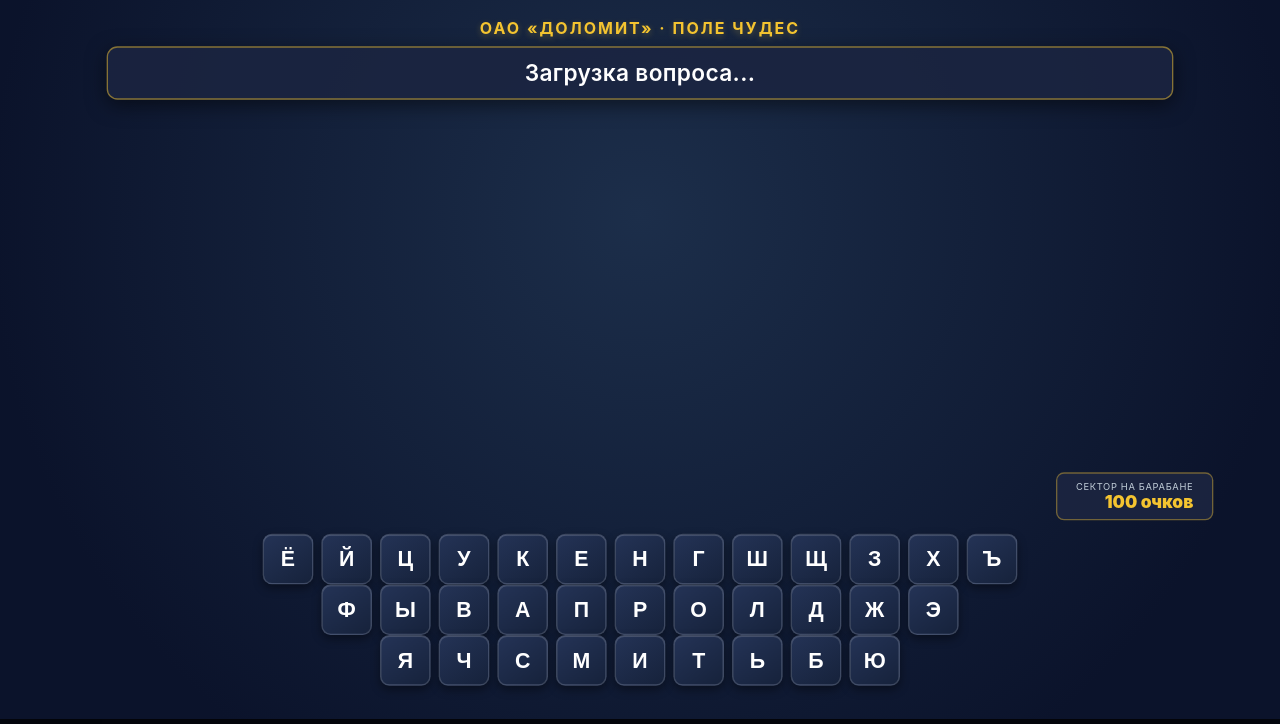
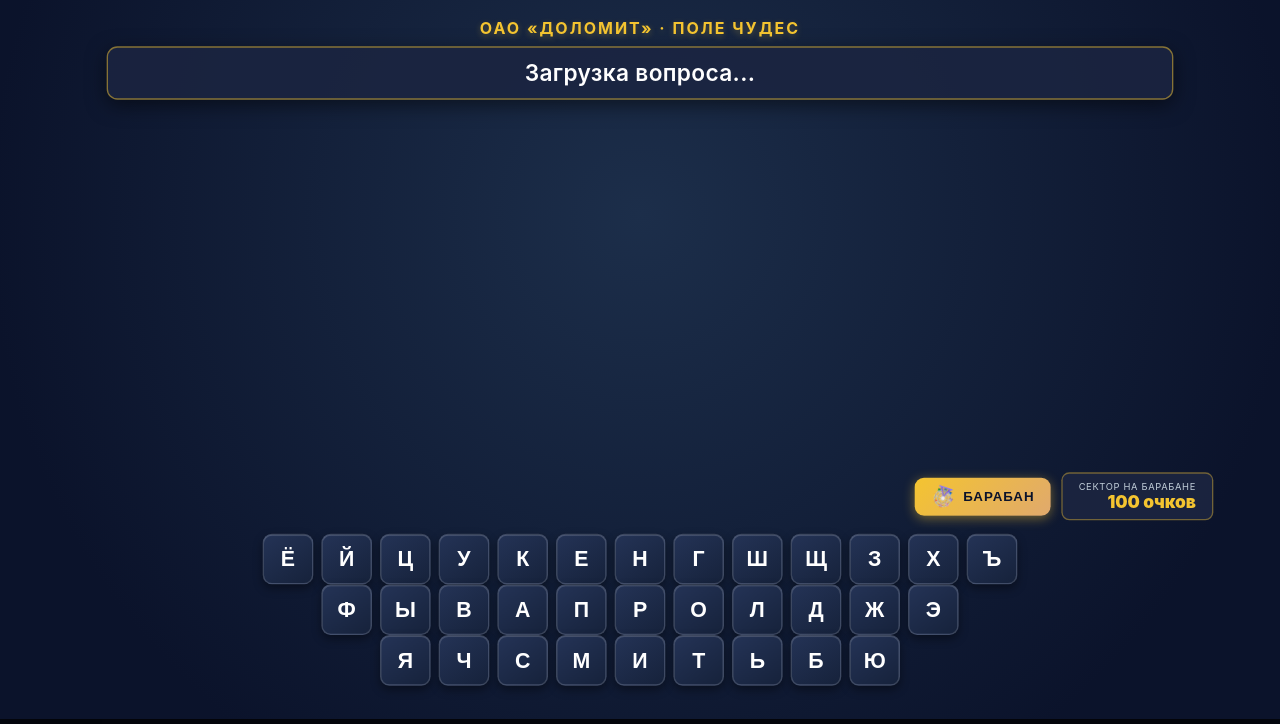
Before and after one commit to Scrouly/Field-of-Miracles, a Django app: template templates/display/index.html in a window 1280 px wide. Shown: the part 41-765 px from the top of the page. Run offline with Django 5.2, Linux system fonts and the light colour scheme; the template is opened without the code that fills it, so the values that code supplies are empty; parts of the project's set-up code (start-up, migrations or seed data) failed here and were passed over.

Commit message:
feat(display): add direct wheel access button, interactive overlay controls, and hotkey R

```diff
--- a/static/display/display.css
+++ b/static/display/display.css
@@ -230,12 +230,65 @@ html, body {
   color: var(--gold-primary);
 }
 
+.wheel-action-group {
+  display: flex;
+  align-items: center;
+  gap: 16px;
+}
+
+.btn-show-wheel {
+  display: flex;
+  align-items: center;
+  gap: 12px;
+  background: linear-gradient(135deg, #f4c430, #e0a96d);
+  color: #0b132b;
+  border: none;
+  border-radius: 14px;
+  padding: 12px 24px;
+  font-size: 20px;
+  font-weight: 800;
+  text-transform: uppercase;
+  letter-spacing: 1.5px;
+  cursor: pointer;
+  box-shadow: 0 4px 18px rgba(244, 196, 48, 0.45);
+  transition: transform 0.15s ease, box-shadow 0.2s ease, filter 0.2s ease;
+  user-select: none;
+}
+
+.btn-show-wheel:hover {
+  transform: translateY(-2px) scale(1.03);
+  box-shadow: 0 6px 24px rgba(244, 196, 48, 0.65);
+  filter: brightness(1.08);
+}
+
+.btn-show-wheel:active {
+  transform: translateY(1px) scale(0.98);
+}
+
+.btn-show-wheel .wheel-icon {
+  font-size: 28px;
+  display: inline-block;
+  animation: spinSlow 12s linear infinite;
+}
+
+@keyframes spinSlow {
+  from { transform: rotate(0deg); }
+  to { transform: rotate(360deg); }
+}
+
 .sector-indicator {
   background: rgba(28, 37, 65, 0.9);
   border: 2px solid rgba(244, 196, 48, 0.4);
   border-radius: 12px;
-  padding: 10px 28px;
+  padding: 10px 24px;
   text-align: right;
+  cursor: pointer;
+  transition: border-color 0.2s ease, transform 0.15s ease;
+}
+
+.sector-indicator:hover {
+  border-color: var(--gold-primary);
+  transform: translateY(-2px);
 }
 
 .sector-label {
--- a/templates/display/index.html
+++ b/templates/display/index.html
@@ -27,9 +27,15 @@
     <!-- Панель игроков и очков сектора -->
     <section class="info-bar">
       <div id="players-container" class="players-container"></div>
-      <div class="sector-indicator">
-        <div class="sector-label">Сектор на барабане</div>
-        <div id="sector-value" class="sector-value">100 очков</div>
+      <div class="wheel-action-group">
+        <button id="btn-show-wheel" class="btn-show-wheel" title="Открыть и вращать барабан">
+          <span class="wheel-icon">🎡</span>
+          <span class="wheel-btn-text">Барабан</span>
+        </button>
+        <div class="sector-indicator" id="sector-indicator-card" title="Нажмите, чтобы открыть барабан">
+          <div class="sector-label">Сектор на барабане</div>
+          <div id="sector-value" class="sector-value">100 очков</div>
+        </div>
       </div>
     </section>
 
@@ -44,8 +50,15 @@
     <!-- Модальный контейнер барабана на canvas -->
     <div id="wheel-overlay" class="wheel-overlay">
       <div class="wheel-box">
+        <div class="wheel-header">
+          <div class="wheel-title">БАРАБАН «ПОЛЕ ЧУДЕС»</div>
+          <button id="btn-close-wheel" class="btn-close-wheel" title="Закрыть барабан">✕</button>
+        </div>
         <canvas id="wheel-canvas"></canvas>
-        <button id="btn-spin-wheel" class="btn-spin-wheel">Вращать барабан!</button>
+        <div class="wheel-controls">
+          <button id="btn-spin-wheel" class="btn-spin-wheel">Крутить барабан!</button>
+          <div class="wheel-hint">💡 Вращайте кнопкой или свайпом по барабану мышкой / пальцем</div>
+        </div>
       </div>
     </div>
   </div>
```
Also changed, not shown: other parts of static/display/display.css (+58 -1 lines), static/display/display.js (+47 -2 lines), tests/game/test_display.py (+1 -0 lines).
